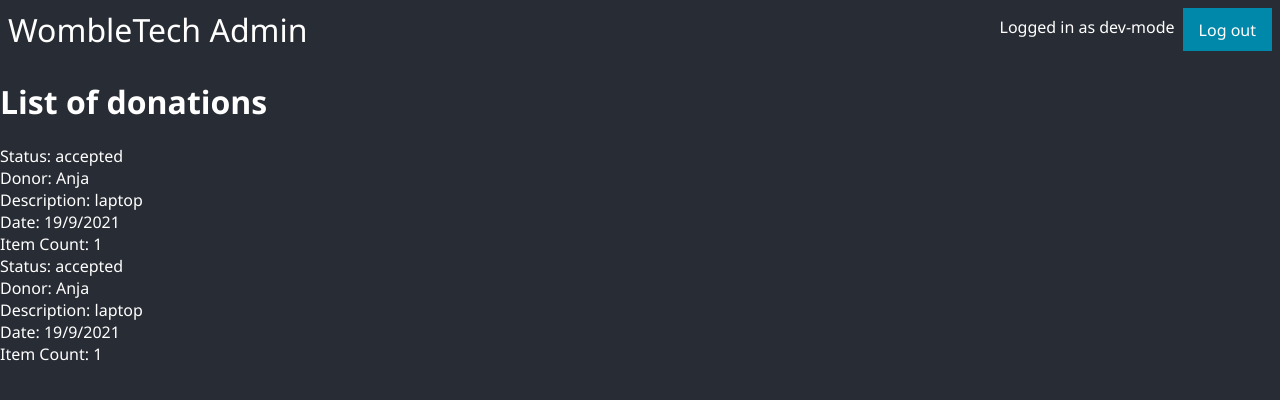
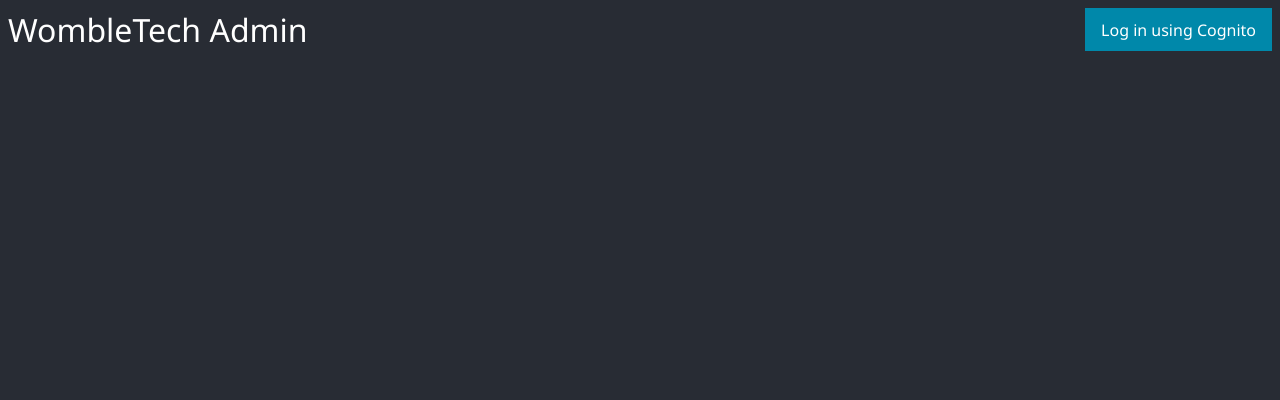
Before and after one commit to RHoKAustralia/wombletech-admin-ui, a React (Create React App) app in the folder app/: page / in a window 1280 px wide. Shown: the top 400 px of the page. Built offline with nearby package versions, Linux system fonts and the light colour scheme.

Commit message:
feat: use code flow with state + pkce

```diff
--- a/app/src/App.jsx
+++ b/app/src/App.jsx
@@ -5,6 +5,7 @@ import { DonationList, Header } from './presentation'
 import './index.css'
 
 const codeFromUrl = () => new URL(window.location).searchParams.get('code')
+const stateFromUrl = () => new URL(window.location).searchParams.get('state')
 
 const removeCodeFromUrl = () => {
   window.history.replaceState({}, window.title, window.location.origin)
@@ -13,8 +14,9 @@ const removeCodeFromUrl = () => {
 const tryLogin = async () => {
   const code = codeFromUrl()
   if (code) {
+    const state = stateFromUrl()
     try {
-      await useCases.auth.logInByCode(code)
+      await useCases.auth.logInByCode(code, state)
       removeCodeFromUrl()
     } catch (e) {}
   }
--- a/app/src/config/deps.js
+++ b/app/src/config/deps.js
@@ -15,11 +15,11 @@ const log = {
 }
 
 // Auth
-
 const cognitoClient = CognitoClient({
   apiSubDomain: 'wombletech-rhok',
   awsRegion: 'ap-southeast-2',
-  cognitoClientId: '4ogoetfv2qukfsvmpb471s4s56'
+  cognitoClientId: '1omq88dvrudfhtm0f8nt7et16d',
+  scope: 'admin-ui/admin openid'
 })
 
 const authConnector = AuthConnector({
--- a/app/src/data/AuthConnector.js
+++ b/app/src/data/AuthConnector.js
@@ -27,8 +27,8 @@ const AuthConnector = ({
 }) => ({
   loginUrl: () => loginUrl(),
 
-  logInByCode: code =>
-    logInByCode(code)
+  logInByCode: (code, state) =>
+    logInByCode(code, state)
       .then(okResponseJson)
       .then(convertTokenResponse),
 
--- a/app/src/data/CognitoClient.js
+++ b/app/src/data/CognitoClient.js
@@ -3,7 +3,26 @@ import fetch from 'isomorphic-fetch'
 const config = {
   subdomain: undefined,
   region: undefined,
-  clientId: undefined
+  clientId: undefined,
+  scope: undefined
+}
+
+const sha256 = async (str) => {
+  return await crypto.subtle.digest('SHA-256', new TextEncoder().encode(str))
+}
+
+const generateNonce = async () => {
+  const hash = await sha256(crypto.getRandomValues(new Uint32Array(4)).toString())
+  // https://developer.mozilla.org/en-US/docs/Web/API/SubtleCrypto/digest
+  const hashArray = Array.from(new Uint8Array(hash))
+  return hashArray.map(b => b.toString(16).padStart(2, '0')).join('')
+}
+
+const base64URLEncode = (string) => {
+  return btoa(String.fromCharCode.apply(null, new Uint8Array(string)))
+    .replace(/\+/g, '-')
+    .replace(/\//g, '_')
+    .replace(/=+$/, '')
 }
 
 const baseUrl = () =>
@@ -28,38 +47,56 @@ const tokenRequest = bodyOptions =>
     })
   })
 
-const tokenForCode = code =>
-  tokenRequest({
+const tokenForCode = (code, state) => {
+  const codeVerifier = sessionStorage.getItem(`cognito-codeVerifier-${state}`)
+  sessionStorage.removeItem(`cognito-codeVerifier-${state}`)
+
+  return tokenRequest({
     redirect_uri: ownUrl(),
     grant_type: 'authorization_code',
-    code
+    code,
+    code_verifier: codeVerifier
   })
+}
+
 const tokenForRefreshToken = token =>
   tokenRequest({
     grant_type: 'refresh_token',
     refresh_token: token
   })
 
-const CognitoClient = ({ apiSubDomain, awsRegion, cognitoClientId }) => {
+const CognitoClient = ({ apiSubDomain, awsRegion, cognitoClientId, scope }) => {
   config.subdomain = apiSubDomain
   config.region = awsRegion
   config.clientId = cognitoClientId
+  config.scope = scope
 
   return {
-    loginUrl: () => {
+    loginUrl: async () => {
+      const state = await generateNonce()
+      const codeVerifier = await generateNonce()
+      sessionStorage.setItem(`cognito-codeVerifier-${state}`, codeVerifier)
+
+      const codeChallenge = base64URLEncode(await sha256(codeVerifier))
+
       const query = mapToQuery({
         response_type: 'code',
         client_id: config.clientId,
-        redirect_uri: ownUrl()
+        scope: config.scope,
+        redirect_uri: ownUrl(),
+        state: state,
+        code_challenge_method: 'S256',
+        code_challenge: codeChallenge
       })
       return `${baseUrl()}/login?${query}`
     },
 
-    logInByCode: code => (code
-      ? tokenForCode(code)
+    logInByCode: (code, state) => (code
+      ? tokenForCode(code, state)
       : Promise.reject(
         new Error('Need code')
-      )),
+      )
+    ),
 
     refresh: token => (token
       ? tokenForRefreshToken(token)
--- a/app/src/domain/Session.js
+++ b/app/src/domain/Session.js
@@ -6,7 +6,7 @@ const cache = {
     expireAt: undefined
   },
   userInfo: {
-    email: process.env.NODE_ENV === 'development' ? 'dev-mode' : undefined
+    email: process.env.NODE_ENV === 'developmentx' ? 'dev-mode' : undefined
   }
 }
 
@@ -50,7 +50,7 @@ const Session = ({
 
   return {
     hasSession: () =>
-      process.env.NODE_ENV === 'development' ? true : Boolean(cache.tokens.id),
+      process.env.NODE_ENV === 'developmentx' ? true : Boolean(cache.tokens.id),
 
     getToken,
     tokenStatus,
@@ -58,7 +58,7 @@ const Session = ({
     loginUrl,
     logoutUrl,
 
-    logInByCode: code => logInByCode(code).then(onReceivedTokens),
+    logInByCode: (code, state) => logInByCode(code, state).then(onReceivedTokens),
 
     userInfo: () =>
       cache.userInfo.email
--- a/app/src/presentation/auth/useCases.js
+++ b/app/src/presentation/auth/useCases.js
@@ -6,8 +6,8 @@ const displayable = ({ expiresAt, willRefresh }) => ({
 const GetSessionInfo = tokenStatus => () => displayable(tokenStatus())
 const GetUserInfo = userInfo => () => userInfo()
 
-const LogIn = loginUrl => () => { window.location = loginUrl() }
-const LogInByCode = logInByCode => code => logInByCode(code)
+const LogIn = loginUrl => async () => { window.location = await loginUrl() }
+const LogInByCode = logInByCode => (code, state) => logInByCode(code, state)
 const LogOut = logoutUrl => () => { window.location = logoutUrl() }
 const LoggedIn = hasSession => () => hasSession()
 
```
